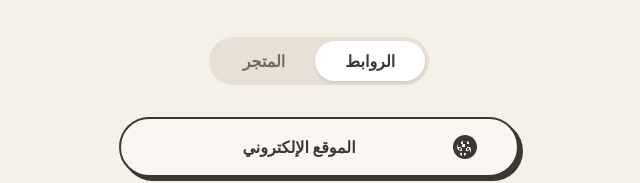
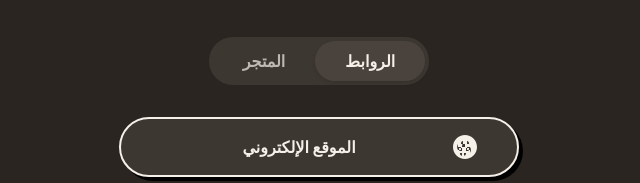
Before and after one commit to manuel584/mubkarah-alasala-links, a plain HTML site: page index.html in a window 1280 px wide. Shown: the part 282-465 px from the top of the page, without its empty margins (321-961 px from the left). Drawn offline with Linux system fonts and the light colour scheme.

Commit message:
Apply dark theme and fix toggle visibility

```diff
--- a/styles.css
+++ b/styles.css
@@ -1,13 +1,11 @@
 :root {
-  /* Theme Colors - Beige/Cream palette matching the logo */
-  --bg-color: #f5f0e8;
-  /* Warm cream background */
-  --text-color: #3d3731;
-  --card-bg: #faf7f2;
-  /* Lighter cream for buttons */
-  --card-hover: #ffffff;
-  --border-color: #3d3731;
-  --shadow-color: #3d3731;
+  /* Theme Colors - Dark Mode (Default) */
+  --bg-color: #2a2520;
+  --text-color: #f5f0e8;
+  --card-bg: #3d3731;
+  --card-hover: #4a433d;
+  --border-color: #f5f0e8;
+  --shadow-color: #000000;
 
   /* Dimensions */
   --border-width: 2px;
@@ -18,15 +16,9 @@
   --font-family: 'Outfit', -apple-system, BlinkMacSystemFont, "Segoe UI", Roboto, Helvetica, Arial, sans-serif;
 }
 
-@media (prefers-color-scheme: dark) {
-  :root {
-    --bg-color: #2a2520;
-    --text-color: #f5f0e8;
-    --card-bg: #3d3731;
-    --card-hover: #4a433d;
-    --border-color: #f5f0e8;
-    --shadow-color: #000000;
-  }
+/* Light mode optional override if needed in future */
+@media (prefers-color-scheme: light) {
+  /* Keep default dark for now as per request */
 }
 
 * {
@@ -157,8 +149,9 @@ footer {
 /* Toggle Switch */
 .toggle-container {
   display: flex;
-  background-color: #e8e0d5;
-  /* Slightly darker than bg */
+  background-color: #3d3731;
+
+  /* Darker background for toggle container */
   padding: 4px;
   border-radius: 50px;
   margin-bottom: 2rem;
@@ -183,7 +176,7 @@ footer {
 }
 
 .toggle-btn.active {
-  background-color: #fff;
+  background-color: #4a433d;
   box-shadow: 0 2px 4px rgba(0, 0, 0, 0.1);
   opacity: 1;
 }
```
